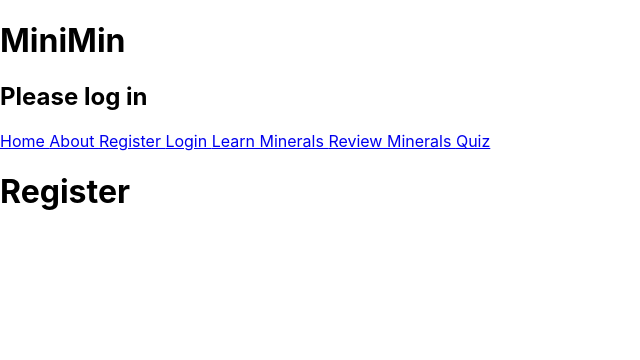
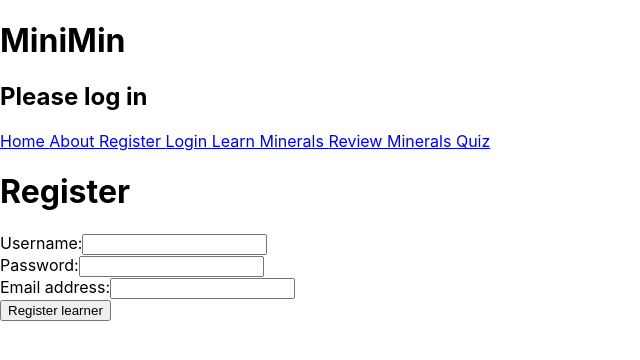
Before and after one commit to hillaryhsmith/mini_min_front_end, a React (Create React App) app: page /register in a window 1280 px wide. Shown: the top 360 px of the page, without its empty margins (0-640 px from the left). Built offline with nearby package versions, Linux system fonts and the light colour scheme.

Commit message:
add registration feature

```diff
--- a/src/App.js
+++ b/src/App.js
@@ -11,10 +11,16 @@ import Home from "./pages/home"
 import Quiz from "./pages/quiz"
 import { useState } from "react"
 
+import axios from 'axios';
+
+const getLearnedMineralsURL = (activeLearner) => {
+  return process.env.REACT_APP_BACKEND_URL
+      + '/learners/' + activeLearner.id + "/learnedMineralIds"
+};
 
 function App() {
-
   const [activeLearner, setActiveLearner] = useState(null);
+  const [mineralsLearned, setMineralsLearned] = useState(null);
 
   const Navigation = () => {
     return (
@@ -33,10 +39,21 @@ function App() {
   const loginStatus = activeLearner === null ?
       "Please log in" : "Logged in as " + activeLearner.name;
 
+  if (activeLearner !== null) {
+    axios.get(getLearnedMineralsURL(activeLearner)).then((response) => {
+                setMineralsLearned(response.data.length);
+             });
+  }
+
+  const hideMineralsLearned = mineralsLearned === null || activeLearner === null;
+  const mineralsLearnedStatus = hideMineralsLearned ?
+    "" : " " + mineralsLearned + " minerals learned!"
+
   return (
     <main>
       <h1>MiniMin</h1>
       <h2>{loginStatus}</h2>
+      <h2>{mineralsLearnedStatus}</h2>
       <BrowserRouter>
         <Navigation></Navigation>
         <Routes>
--- a/src/pages/login.js
+++ b/src/pages/login.js
@@ -1,30 +1,35 @@
 import axios from 'axios';
 import { useState } from "react"
+
+const getLoginURL = (username, password) => {
+    return process.env.REACT_APP_BACKEND_URL
+        + '/learners'
+        + '/' + username
+        + '/' + password
+        + '/login';
+};
 
 const Login = ({setActiveLearner}) => {
 
     const [loginMessage, setLoginMessage] = useState("Login");
-
-    const getLoginURL = (username, password) => {
-        return 'http://localhost:8080'
-            + '/learners'
-            + '/' + username
-            + '/' + password
-            + '/login';
-    };
 
     const attemptLogin = () => {
         const username = document.getElementById("username").value;
         const password = document.getElementById("password").value;
 
         axios.get(getLoginURL(username, password)).then((response) => {
-            console.log(response.data);
             setActiveLearner({id: response.data, name: username});
             setLoginMessage("Login successful!");
         }).catch((err) => {
             setLoginMessage("Login failed!");
         });
     };
+
+    const logout = () => {
+        setActiveLearner(null);
+        setLoginMessage("Login");
+    }
+
     return (
     <div>
         <h1>{loginMessage}</h1>
@@ -41,6 +46,11 @@ const Login = ({setActiveLearner}) => {
             Submit credentials
             </button>
         </div>
+        <div>
+            <button type="button" onClick={logout}>
+            Log out
+            </button>
+        </div>
     </div>
     )
 };
--- a/src/pages/register.js
+++ b/src/pages/register.js
@@ -1,5 +1,64 @@
+import axios from 'axios';
+import { useState } from "react"
+
+const registerNewLearnerURL = process.env.REACT_APP_BACKEND_URL
++ '/learners';
+
+const anyEmpty = (username, password, email) => {
+    if (username.length === 0 || password.length === 0 || email.length === 0) {
+        return true;
+    } else {
+        return false;
+    }
+}
+
 const Register = () => {
-    return <h1>Register</h1>;
+    const [registrationMessage, setRegistrationMessage] = useState("");
+
+    const registerNewLearner = () => {
+        const username = document.getElementById("username").value;
+        const password = document.getElementById("password").value;
+        const email = document.getElementById("email").value;
+        if (anyEmpty(username, password, email)) {
+            setRegistrationMessage("Empty fields are not allowed");
+            return;
+        }
+
+        axios.post(registerNewLearnerURL, {
+            "username" : username,
+            "password" : password,
+            "email" : email
+        }).then((response) => {
+            setRegistrationMessage("Registration successful!")
+        }).catch((err) => {
+            setRegistrationMessage("Registration failed!");
+        });
+    };
+
+    return (
+    <div>
+        <h1>Register</h1>
+        <h2>{registrationMessage}</h2>
+        <div id="usernameInput">
+            <label>Username:</label>
+            <input type="text" id="username"/>
+        </div>
+        <div id="passwordInput">
+            <label>Password:</label>
+            <input type="text" id="password"/>
+        </div>
+        <div id="emailInput">
+            <label>Email address:</label>
+            <input type="text" id="email"/>
+        </div>
+        <div>
+            <button type="button" onClick={registerNewLearner}>
+            Register learner
+            </button>
+        </div>
+    </div>
+        )
+
 };
 
 export default Register;
```
Also changed, not shown: 1 other file (tests, documents, lock files or other folders).
